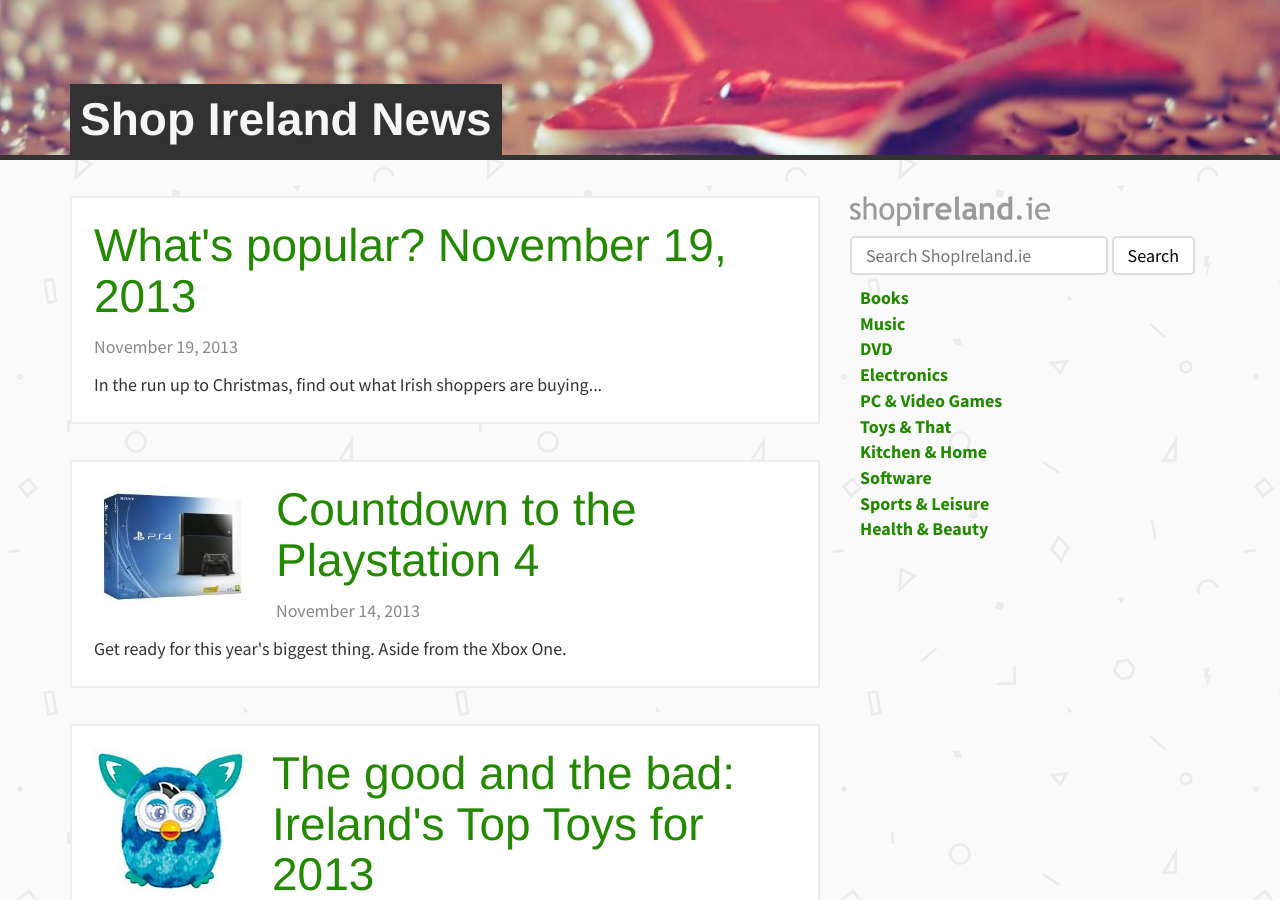
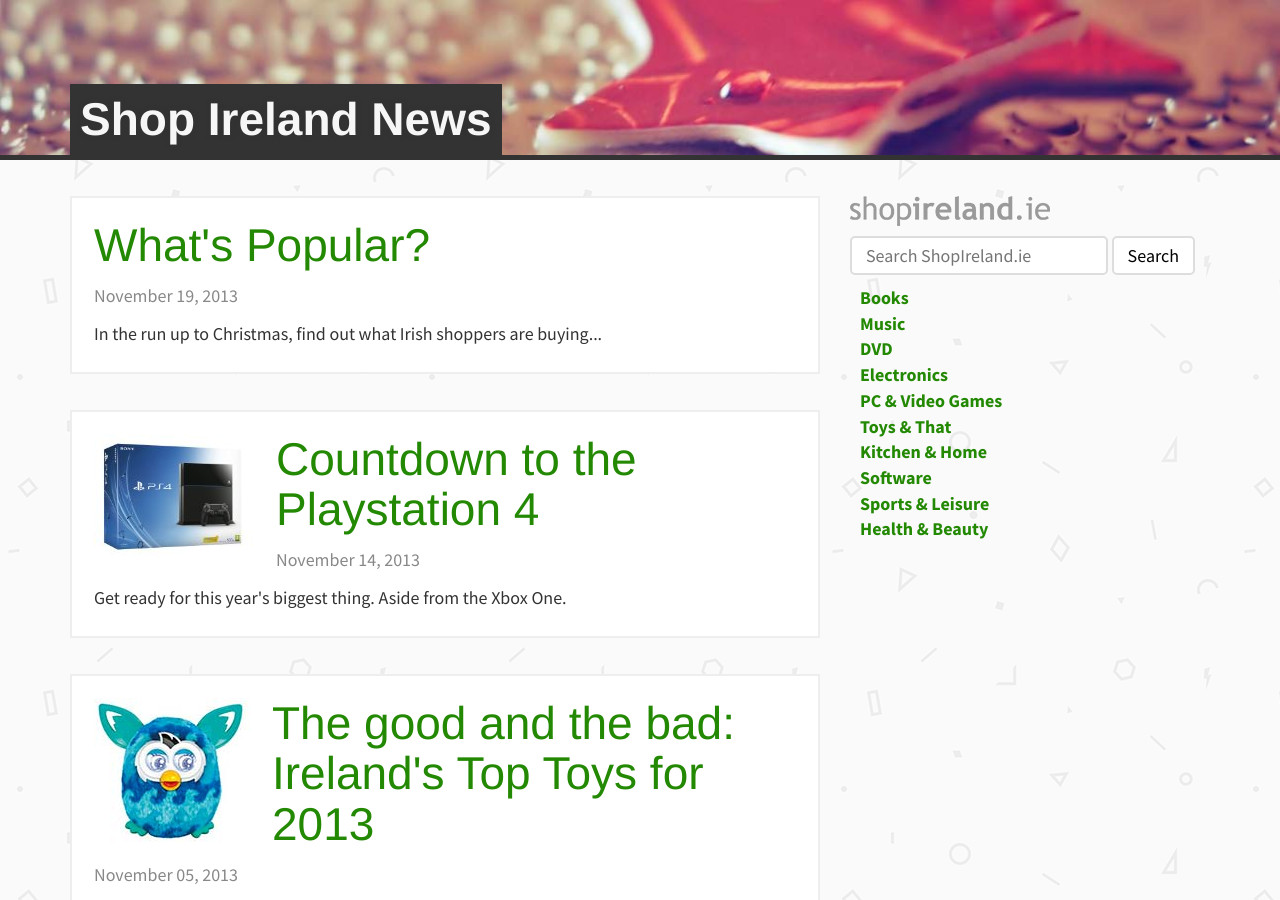
Before and after one commit to donovanh/ideas.shopireland.ie, a Jekyll site: the page built from index.html, in a window 1280 px wide and 900 px high. Built offline with Jekyll 4.4.1, drawn with Linux system fonts in a browser that asks for light colours; nearby versions of some CDN libraries; the list of posts is cut into pages by our own code.

Commit message:
Better title

```diff
--- a/_posts/2013-11-19-best-sellers-2013-11-19.markdown
+++ b/_posts/2013-11-19-best-sellers-2013-11-19.markdown
@@ -1,6 +1,6 @@
 ---
 layout: post
-title: "What's popular? November 19, 2013"
+title: "What's Popular?"
 description: "In the run up to Christmas, find out what Irish shoppers are buying..."
 tags: [shopping, christmas]
 
```
